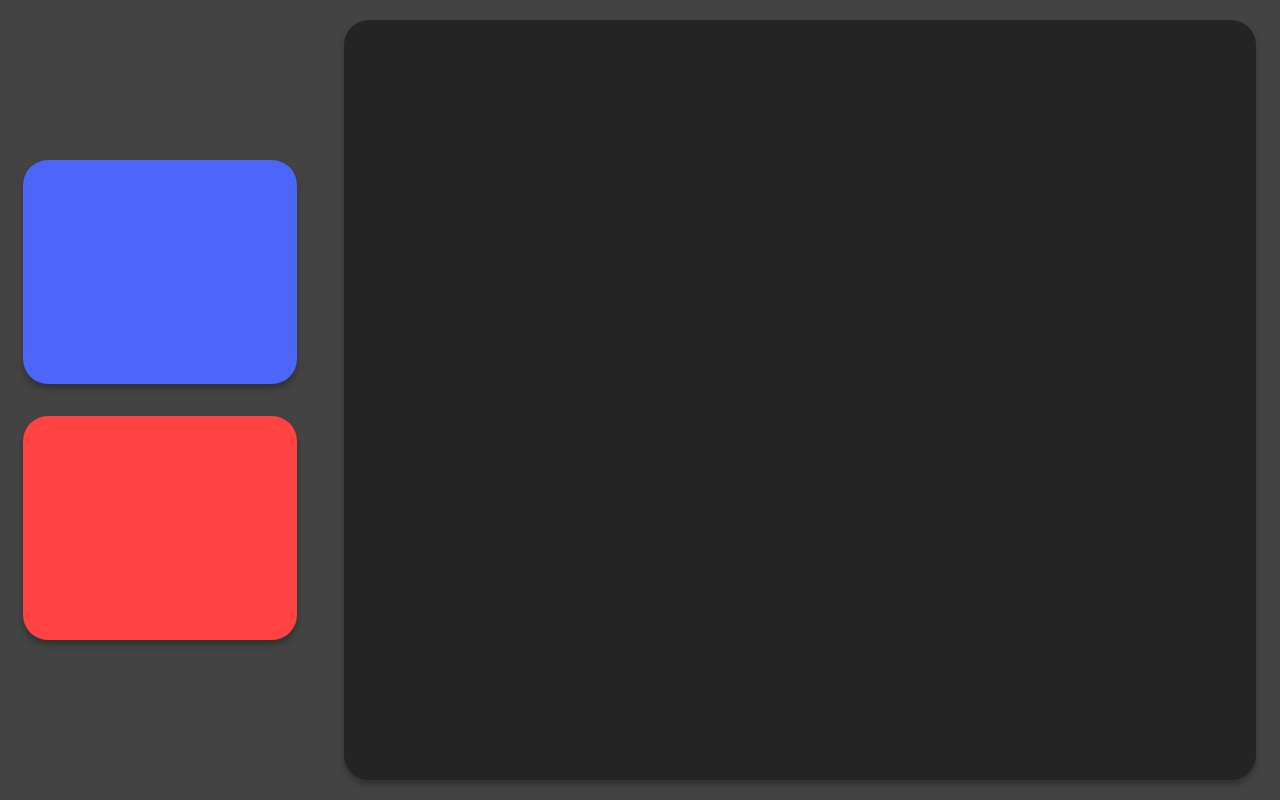
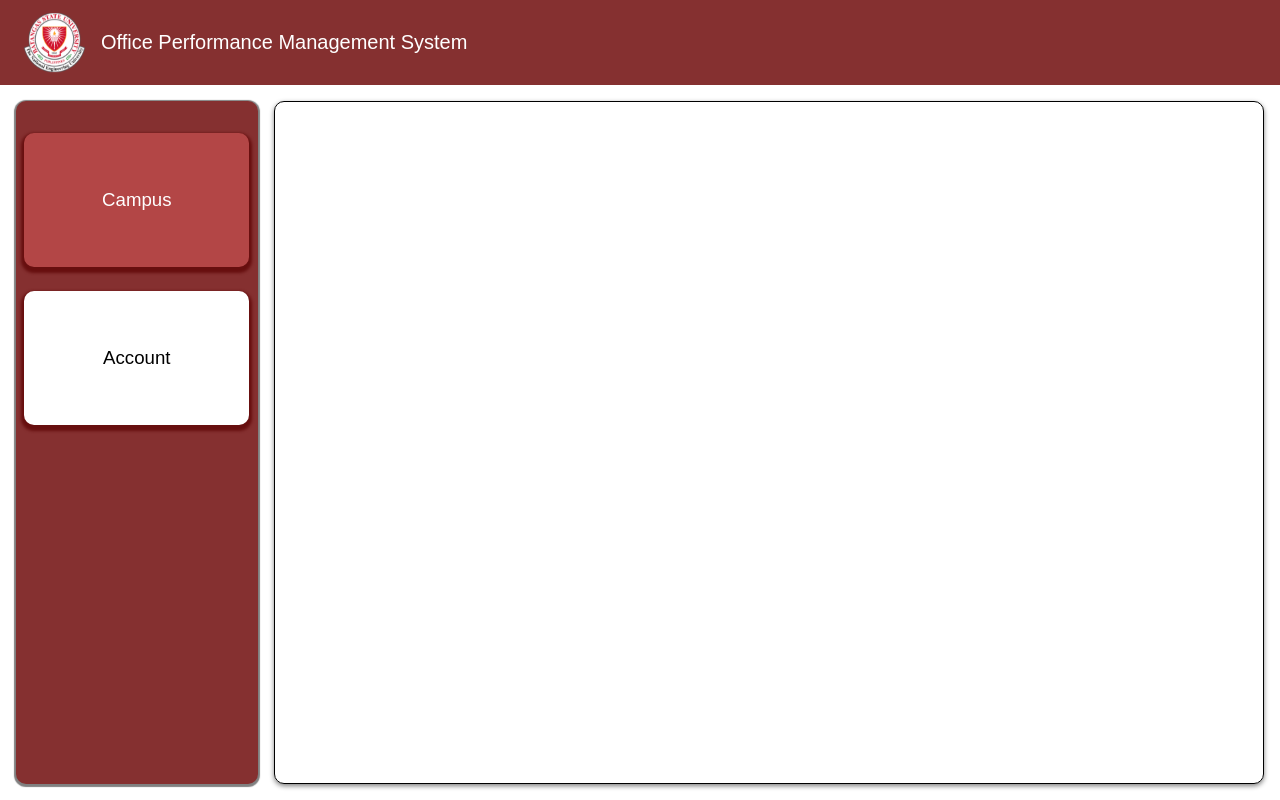
Before and after one commit to Sanjero20/bsu-opcr-frontend, a React (Vite) app: page /admin in a window 1280 px wide. Built offline with nearby package versions, Linux system fonts and the light colour scheme.

Commit message:
Adjusted admin design and initialized components

```diff
--- a/src/pages/admin/Admin.jsx
+++ b/src/pages/admin/Admin.jsx
@@ -1,23 +1,21 @@
 import {
-    AbsContainer,
-    AccountsButton,
+    AccountButton,
     CampusButton,
-    FormHolder,
-    LeftSeparator,
-    RightSeparator
-} from "./Admin.styled";
+    ContentHolder,
+    Separator,
+    Selection
+} from './Admin.styled';
 
 const Admin = () => {
     return (
-        <AbsContainer>
-            <LeftSeparator>
-                <CampusButton></CampusButton>
-                <AccountsButton></AccountsButton>
-            </LeftSeparator>
-            <RightSeparator>
-                <FormHolder></FormHolder>
-            </RightSeparator>
-        </AbsContainer>
+        <Separator>
+            <Selection>
+                <CampusButton>Campus</CampusButton>
+                <AccountButton>Account</AccountButton>
+            </Selection>
+            <ContentHolder>
+            </ContentHolder>
+        </Separator>
     );
 };
 
--- a/src/pages/admin/Admin.styled.jsx
+++ b/src/pages/admin/Admin.styled.jsx
@@ -1,72 +1,65 @@
 import styled from 'styled-components';
+import theme from '../../styles/theme';
 
-const coloring = {
-    'bg': '#434343',
-    'bgShadow': '#333333',
-    'btnCampus': '#4B66F9',
-    'btnCampusActive': '#5d76fc',
-    'btnAccounts': '#FF4242',
-    'btnAccountsActive': '#ff6363',
-    'formColor': '#242424'
-};
 
-export const AbsContainer = styled.div`
-    background-color: ${coloring.bg};
-    position: absolute;
+export const Separator = styled.div`
     height: 100%;
     width: 100%;
-    top: 0;
-    left: 0;
     display: grid;
-    align-items: center;
-    grid-template-columns: 25% 75%;
+    grid-template-columns: calc(20% - 0.5rem) calc(80% - 0.5rem);
+    column-gap: 1rem;
 `;
 
-export const ButtonRef = styled.button`
-    cursor: pointer;
-    padding: 7rem;
-    width: 90%;
-    border-radius: 25px;
-    box-shadow: 0px 5px 5px 0px ${coloring.bgShadow};
+export const Selection = styled.div`
+    background-color: ${theme.red};
+    padding-top: 2rem;
+    height: 100%;
+    width: 100%;
+    border-radius: 10px;
+    box-shadow: 0px 1px 1px 2px gray;
+
+    display: flex;
+    flex-direction: column;
+    align-items: center;
+    gap: 1.5rem;
 `;
 
-export const CampusButton = styled(ButtonRef)`
-    background-color: ${coloring.btnCampus};
+export const ContentHolder = styled.div`
+    height: 100%;
+    width: 100%;
+    border-radius: 10px;
+    border: 1px solid black;
+    box-shadow: 0px 2px 5px 0px gray;
+
+    display: grid;
+
+`;
+
+export const ButtonStyle = styled.button`
+    width: 93%;
+    padding-top: 3.5rem;
+    padding-bottom: 3.5rem;
+    border-radius: 10px;
+    cursor: pointer;
+    box-shadow: 0px 3px 3px 3px #670F0F;
+    font-size: 14pt;
+
     &:active {
-        background-color: ${coloring.btnCampusActive};
+        transform: translateY(1.5px);
+        box-shadow: 0px 1.5px 1.5px 1.5px #670F0F;
     }
 `;
 
-export const AccountsButton = styled(ButtonRef)`
-    background-color: ${coloring.btnAccounts};
-    &:active {
-        background-color: ${coloring.btnAccountsActive};
-    }
+export const CampusButton = styled(ButtonStyle)`
+    background-color: #B34646;
+    color: white;
 `;
 
-export const FormHolder = styled.div`
-    background-color: ${coloring.formColor};
-    border-radius: 25px;
-    box-shadow: 0px 5px 5px 0px ${coloring.bgShadow};
-    height: 100%;
-    width: 100%;
+export const AccountButton = styled(ButtonStyle)`
+    background-color: white;
+    color: black;
 `;
 
-export const Separator = styled.div`
-    margin: 0 auto;
-    height: 95%;
-    width: 95%;
-    display: flex;
-`;
-
-export const RightSeparator = styled(Separator)`
-    align-items: center;
-    justify-contents: center;
-`;
-
-export const LeftSeparator = styled(Separator)`
-    row-gap: 2rem;
-    flex-direction: column;
-    justify-content: center;
-    align-items: center;
-`;
+/////////////////////////////////////
+//  Campus container elements part //
+/////////////////////////////////////
--- a/src/routes/index.jsx
+++ b/src/routes/index.jsx
@@ -10,7 +10,6 @@ import pmtRoutes from './subroutes/pmt';
 
 // pages
 import Login from '../pages/login/Login';
-import Admin from '../pages/admin/Admin';
 
 const routes = createBrowserRouter([
   {
@@ -19,7 +18,7 @@ const routes = createBrowserRouter([
   },
   {
     path: '/admin',
-    element: <Admin />,
+    element: <Main/>,
     children: [...adminRoutes],
   },
   {
--- a/src/routes/subroutes/admin.jsx
+++ b/src/routes/subroutes/admin.jsx
@@ -1,7 +1,9 @@
+import Admin from '../../pages/admin/Admin';
+
 const adminRoutes = [
   {
     index: true,
-    element: <>admin</>,
+    element: <Admin/>,
   },
 ];
 
```
